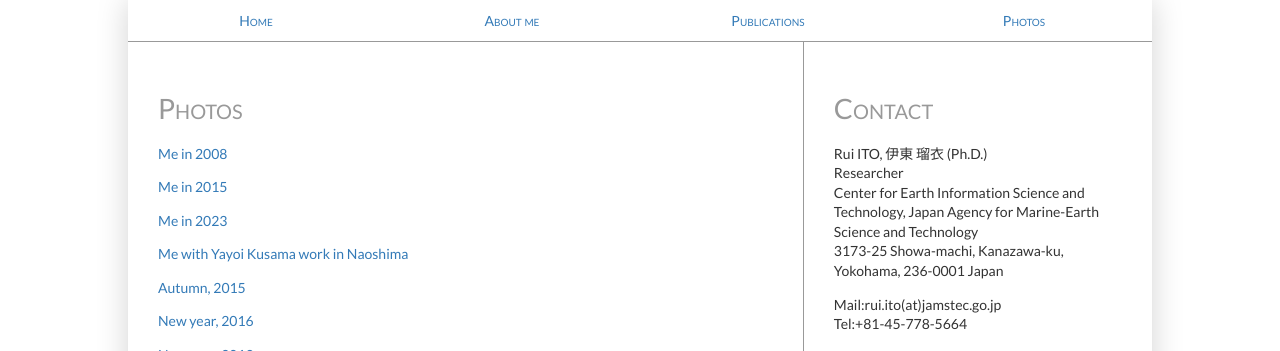
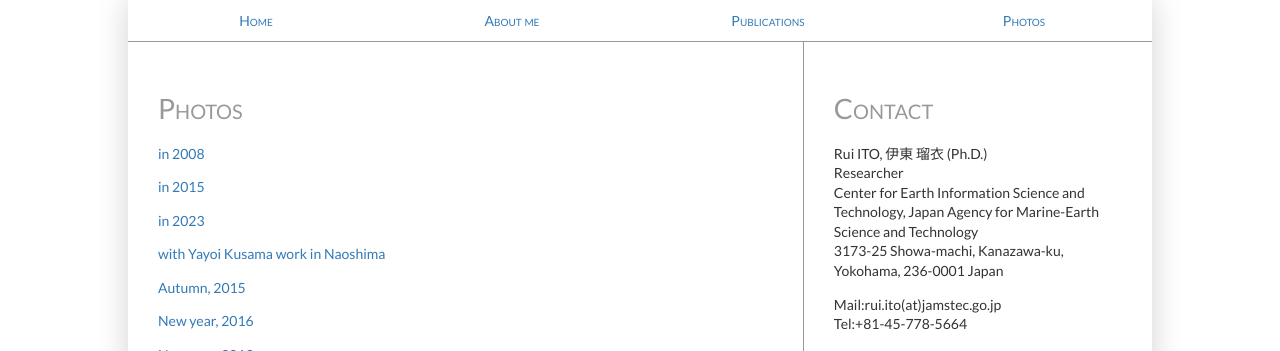
Before and after one commit to rui-climbiz/rui-climbiz.github.io, a Jekyll site: the page built from photos.html, in a window 1280 px wide. Shown: the top 351 px of the page. Built offline with Jekyll 4.4.1, drawn with Linux system fonts in a browser that asks for light colours.

```diff
--- a/photos.html
+++ b/photos.html
@@ -4,10 +4,10 @@
 "description": "Photos of Rui ITO"
 ---
 <h1>Photos</h1>
-<p><a href="images/Rui2008.jpg" Target="_blank" > Me in 2008</a></p>
-<p><a href="images/Rui2015.jpg" Target="_blank" > Me in 2015</a></p>
-<p><a href="images/Rui2023.jpg" Target="_blank" > Me in 2023</a></p>
-<p><a href="images/Me.jpg" Target="_blank" > Me with Yayoi Kusama work in Naoshima</a></p>
+<p><a href="images/Rui2008.jpg" Target="_blank" > in 2008</a></p>
+<p><a href="images/Rui2015.jpg" Target="_blank" > in 2015</a></p>
+<p><a href="images/Rui2023.jpg" Target="_blank" > in 2023</a></p>
+<p><a href="images/Me.jpg" Target="_blank" > with Yayoi Kusama work in Naoshima</a></p>
 <p><a href="images/Autumn2015.jpg" Target="_blank" > Autumn, 2015</a></p>
 <p><a href="images/NewYear2016.jpg" Target="_blank" > New year, 2016</a></p>
 <p><a href="images/NewYear2019.jpg" Target="_blank" > New year, 2019</a></p>
```
